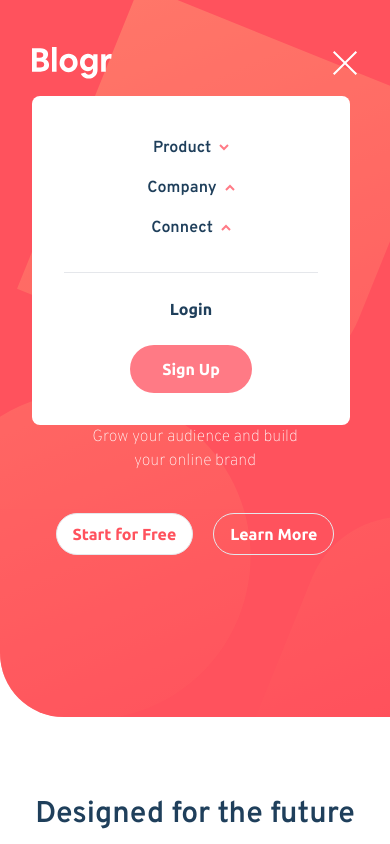
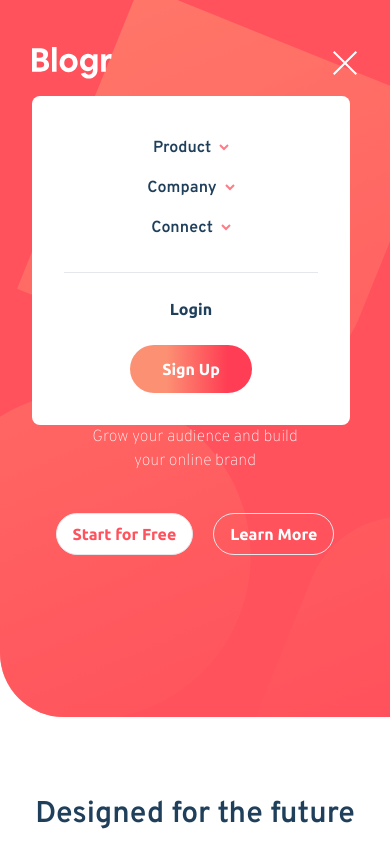
Before and after one commit to CosMo578/blogr-landing-page-main, a React (Vite) app: page / in a window 390 px wide. Both pictures are taken after a click on the button 342 px from the left and 63 px from the top of the page. Shown: the top 844 px of the page. Built offline with nearby package versions, Linux system fonts and the light colour scheme.

Commit message:
Fixed Image path & Updated the colors

```diff
--- a/src/components/Header.jsx
+++ b/src/components/Header.jsx
@@ -3,6 +3,8 @@ import useWindowSize from "../hooks/useWindowSize";
 import logo from "/images/logo.svg";
 import arrow from "/images/icon-arrow-light.svg";
 import arrowMobile from "/images/icon-arrow-dark.svg";
+import hamburger from "/images/icon-hamburger.svg";
+import close from "/images/icon-close.svg";
 import DesktopNav from "/src/components/DesktopNav";
 import MobileNav from "/src/components/MobileNav";
 
@@ -38,7 +40,7 @@ export function Header() {
         <img
           className="w-full lg:hidden"
           src={
-            !isOpen ? "/images/icon-hamburger.svg" : "/images/icon-close.svg"
+            !isOpen ? hamburger : close
           }
           alt=""
         />
--- a/src/components/ListItem.jsx
+++ b/src/components/ListItem.jsx
@@ -1,7 +1,7 @@
 export function ListItem({ children }) {
   return (
     <div className="my-4 w-full">
-      <ul className="rounded-md bg-[#eeeef3] py-4 pl-6 pr-8 font-serif  text-[#8e8e8f] [&_li]:my-2 [&_li]:cursor-pointer">
+      <ul className="rounded-md bg-[#eeeef3] py-4 pl-6 pr-8 font-serif  text-[#8e8e8f] [&_li]:my-2 [&_li]:cursor-pointer hover:[&_li]:font-semibold hover:[&_li]:text-black">
         {children.map((child) => {
           return <li key={child}>{child}</li>;
         })}
--- a/src/components/MobileNav.jsx
+++ b/src/components/MobileNav.jsx
@@ -45,7 +45,7 @@ export default function MobileNav({ isOpen, arrowMobile }) {
         >
           Company{" "}
           <img
-            className={`ml-1 inline-block rotate-180 transition-transform ${
+            className={`ml-1 inline-block transition-transform ${
               isOpen2 ? "rotate-180" : "rotate-0"
             }`}
             src={arrowMobile}
@@ -69,7 +69,7 @@ export default function MobileNav({ isOpen, arrowMobile }) {
         >
           Connect{" "}
           <img
-            className={`ml-1 inline-block rotate-180 transition-transform ${
+            className={`ml-1 inline-block transition-transform ${
               isOpen3 ? "rotate-180" : "rotate-0"
             }`}
             src={arrowMobile}
@@ -85,7 +85,7 @@ export default function MobileNav({ isOpen, arrowMobile }) {
 
       <div className="mt-6 flex w-full flex-col items-center border-t pt-6">
         <button className="mb-6 ml-0 font-bold">Login</button>
-        <button className="#ff525d rounded-full bg-[#ff7a85] bg-gradient-to-r px-8 py-3 font-bold text-white">
+        <button className="rounded-full bg-gradient-to-r from-[#fc9073] from-30% to-[#ff3d54] to-80% px-8 py-3 font-bold text-white hover:bg-[#ff7a85]">
           Sign Up
         </button>
       </div>
```
